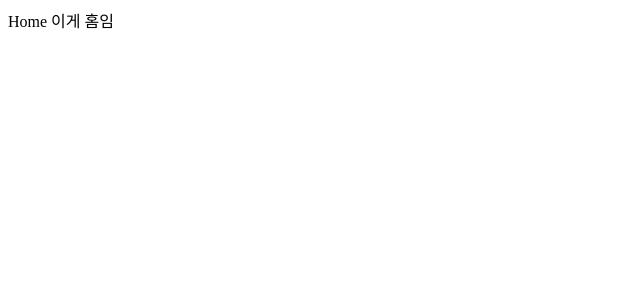
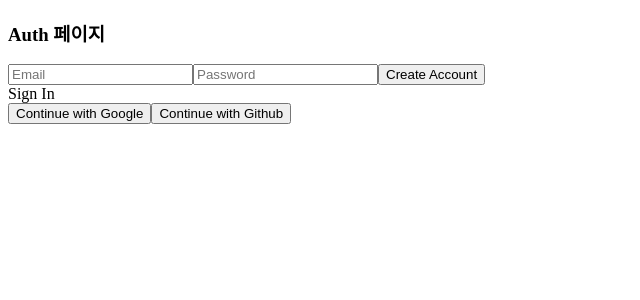
Before and after one commit to gogoyooni/project1, a React (Create React App) app: page / in a window 1280 px wide. Shown: the top 300 px of the page, without its empty margins (0-640 px from the left). Built offline with nearby package versions, Linux system fonts and the light colour scheme; no server answers.

Commit message:
add authentication for google & github

```diff
--- a/src/components/App.js
+++ b/src/components/App.js
@@ -1,32 +1,39 @@
-import React from 'react'
-import {
-  createBrowserRouter,
-  RouterProvider,
-} from "react-router-dom";
-
-import Home from '../routes/Home'
-
-const router = createBrowserRouter([
-  {
-    path: "/",
-    element: <Home />,
-    // loader: rootLoader,
-    // children: [
-    //   {
-    //     path: "events/:id",
-    //     element: <Event />,
-    //     loader: eventLoader,
-    //   },
-    // ],
-  },
-]);
+import React, {useEffect, useState} from 'react'
+import AppRouter from './Router'
+// Router.js에 루트 라우터 설정
+import { authService, createUser } from '../fbase'
+import { onAuthStateChanged } from 'firebase/auth'
+import Navigation from './Navigation'
 
 function App() {
+
+  const [init, setInit] = useState(false)
+  const [isLoggedIn, setIsLoggedIn] = useState(false)
+
+  // console.log(authService.currentUser)
+
+  useEffect(() => {
+    onAuthStateChanged(authService, (user) => {
+      try {
+        if (user) {
+          setIsLoggedIn(true);
+        } else {
+          setIsLoggedIn(false);
+        }
+        setInit(true); // initialize auth status change - 로그인 상태
+
+      } catch (error){
+        console.log(error)
+      }
+          })
+  }, [])
   return (
-    <RouterProvider router={router}>
-
-    </RouterProvider>
-
+    <>
+      {/* {isLoggedIn && <Navigation />} */}
+      {
+        init ? <AppRouter isLoggedIn={isLoggedIn} /> : 'Initializing...'
+      }
+    </>
   );
 }
 
--- /dev/null
+++ b/src/components/Navigation.js
@@ -0,0 +1,21 @@
+import React, {useEffect} from 'react'
+import {Link} from 'react-router-dom'
+import Home from '../routes/Home';
+import Profile from '../routes/Profile';
+
+
+export default function Navigation() {
+
+  return (
+    <nav>
+        <ul>
+            <li>
+
+                    <Link to="/">Home</Link>
+                    <Link to="/profile">My Profile</Link>
+                    {/* <Route exact path="/profile" element={<Profile/>} /> */}
+            </li>
+        </ul>
+    </nav>
+  )
+}
--- /dev/null
+++ b/src/components/Router.js
@@ -0,0 +1,69 @@
+import React from 'react'
+import {
+    BrowserRouter as Router,
+    Routes,
+    Route
+  } from "react-router-dom";
+import Home from '../routes/Home';
+import Auth from '../routes/Auth';
+import Profile from '../routes/Profile';
+import Navigation from './Navigation';
+
+
+// const useRouter = ({isLoggedIn}) => {
+//     // const router = createBrowserRouter([
+//     //     {
+//     //       path: "/",
+//     //       element: isLoggedIn ? <Home /> : <Auth />,
+//     //     },
+//     //     {
+//     //       path: "/edit-profile",
+//     //       element: isLoggedIn && <EditProfile />,
+//     //     },
+//     //     {
+//     //       path: "/profile",
+//     //       element: isLoggedIn && <Profile />,
+//     //     },
+//     // ]);
+
+//     const router = createBrowserRouter(
+//         createRoutesFromElements(
+//             // <Route path='/'  element={<Root />} >
+//             <>
+//                 <Route path='/' element={isLoggedIn ? <Home /> : <Auth />}/>
+//                 <Route path="/profile" element={isLoggedIn ? <Profile /> : <Auth />} />
+//             </>
+//             // </Route>
+//         )
+//     )
+//     return router
+// }
+
+
+// export default function Router({isLoggedIn}) {
+//     const router = useRouter({isLoggedIn})
+//   return (
+//     <RouterProvider router={router}/>
+//  )
+// }
+export default function AppRouter ({isLoggedIn}){
+  return (
+    // <Router>
+        <>
+        {isLoggedIn && <Navigation />}
+        <Routes>
+            {isLoggedIn ? (
+                <>
+                    <Route path="/" element={<Home />} />
+                    <Route path="/profile" element={<Profile />} />
+                </>
+            ) :
+            (
+                <Route path="/" element={<Auth />} />
+            )
+        }
+        </Routes>
+        </>
+    // </Router>
+ )
+};
--- a/src/firebase.js
+++ b/src/fbase.js
@@ -3,6 +3,7 @@ import { initializeApp } from "firebase/app";
 // TODO: Add SDKs for Firebase products that you want to use
 // https://firebase.google.com/docs/web/setup#available-libraries
 // Your web app's Firebase configuration
+import { getAuth, signInWithEmailAndPassword, createUserWithEmailAndPassword, onAuthStateChanged } from "firebase/auth";
 
 const firebaseConfig = {
   apiKey: process.env.REACT_APP_API_KEY,
@@ -15,4 +16,7 @@ const firebaseConfig = {
 
 
 // Initialize Firebase
-export const app = initializeApp(firebaseConfig);
+const app = initializeApp(firebaseConfig);
+export const authService = getAuth(app);
+export const createUser = createUserWithEmailAndPassword;
+export const signIn = signInWithEmailAndPassword;
--- a/src/index.js
+++ b/src/index.js
@@ -2,11 +2,16 @@ import React from 'react';
 import ReactDOM from 'react-dom/client';
 import App from './components/App';
 import firebase from "firebase/compat/app";
-console.log(firebase)
+import { BrowserRouter } from 'react-router-dom';
+
+// import Router from '../src/components/Router'
+// console.log(firebase)
 
 const root = ReactDOM.createRoot(document.getElementById('root'));
 root.render(
-  <React.StrictMode>
-    <App />
-  </React.StrictMode>
+  <BrowserRouter>
+    <React.StrictMode>
+      <App />
+    </React.StrictMode>
+  </BrowserRouter>
 );
--- a/src/routes/Auth.js
+++ b/src/routes/Auth.js
@@ -1,7 +1,75 @@
-import React from 'react'
+import { GithubAuthProvider, GoogleAuthProvider, signInWithPopup } from "firebase/auth";
+import React, { useState } from "react";
+import {authService, createUser, signIn} from '../fbase'
 
 export default function Auth() {
+  const [email, setEmail] = useState('')
+  const [password, setPassword ] = useState('')
+  const [newAccount , setNewAccount ] = useState(true)
+  const [error, setError] = useState('');
+
+  const toggleAccount = () => {
+    setNewAccount((prev) => !prev)
+  }
+
+  const onChange = (e) => {
+    console.log(e.target.name)
+    if (e.target.name === "email"){
+      setEmail(e.target.value);
+      // console.log('email:',email);
+    } else {
+      setPassword(e.target.value);
+    }
+  }
+
+  const onSubmit = async (e) => {
+    e.preventDefault();
+    let data;
+    try {
+      if (newAccount){
+        // 새 계정 만들기 - create a new account
+        data = await createUser(authService, email, password);
+        console.log(data)
+        // setNewAccount((prev)=> {return !prev})
+      } else {
+        // login
+        data = await signIn(authService, email, password);
+        console.log(data)
+      }
+    } catch (error){
+      setError(error.message)
+    }
+  }
+
+  const onSocialClick = async (e) => {
+    // console.log(e.target.name);
+    let provider;
+
+    if(e.target.name == "google"){
+
+      // when google login btn is clicked
+      provider = await new GoogleAuthProvider();
+    } else if (e.target.name == "github") {
+      // when github login btn is clicked
+      provider = await new GithubAuthProvider();
+    }
+    await signInWithPopup(authService, provider);
+  }
+
   return (
-    <div>Auth</div>
-  )
+    <div>
+      <h3>Auth 페이지</h3>
+      <form onSubmit={onSubmit}>
+        <input type="text" name="email" required placeholder="Email" onChange={onChange}/>
+        <input type="password" name="password" required placeholder="Password" onChange={onChange} />
+        <input type="submit" value={newAccount ? 'Create Account' : 'Log In'} />
+        {error}
+      </form>
+      <span onClick={toggleAccount}>{ newAccount ? 'Sign In' : 'New Account'}</span>
+      <div>
+        <button onClick={onSocialClick} name='google'>Continue with Google</button>
+        <button onClick={onSocialClick} name='github'>Continue with Github</button>
+      </div>
+    </div>
+  );
 }
--- a/src/routes/Profile.js
+++ b/src/routes/Profile.js
@@ -1,7 +1,21 @@
 import React from 'react'
+import { useNavigate } from "react-router-dom";
+import { authService } from '../fbase';
 
 export default function Profile() {
+  const navigate = useNavigate();
+  // const onLogOutClick = () => {
+  //   authService.signOut();
+    // navigate("/");
+  // }
+  const onLogOutClick = () => {
+    authService.signOut()
+    navigate("/");
+  }
   return (
-    <div>Profile</div>
+    <div>
+      <h3>Profile</h3>
+      <button onClick={onLogOutClick}>Log out</button>
+    </div>
   )
 }
```
Also changed, not shown: 1 other file (tests, documents, lock files or other folders).
